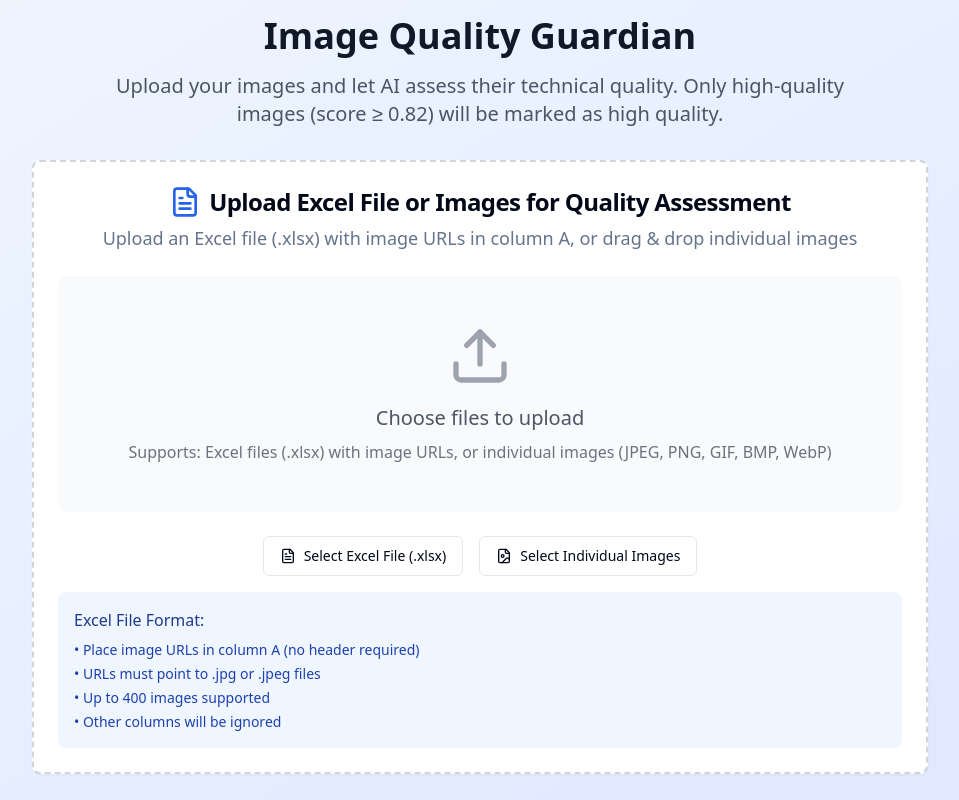
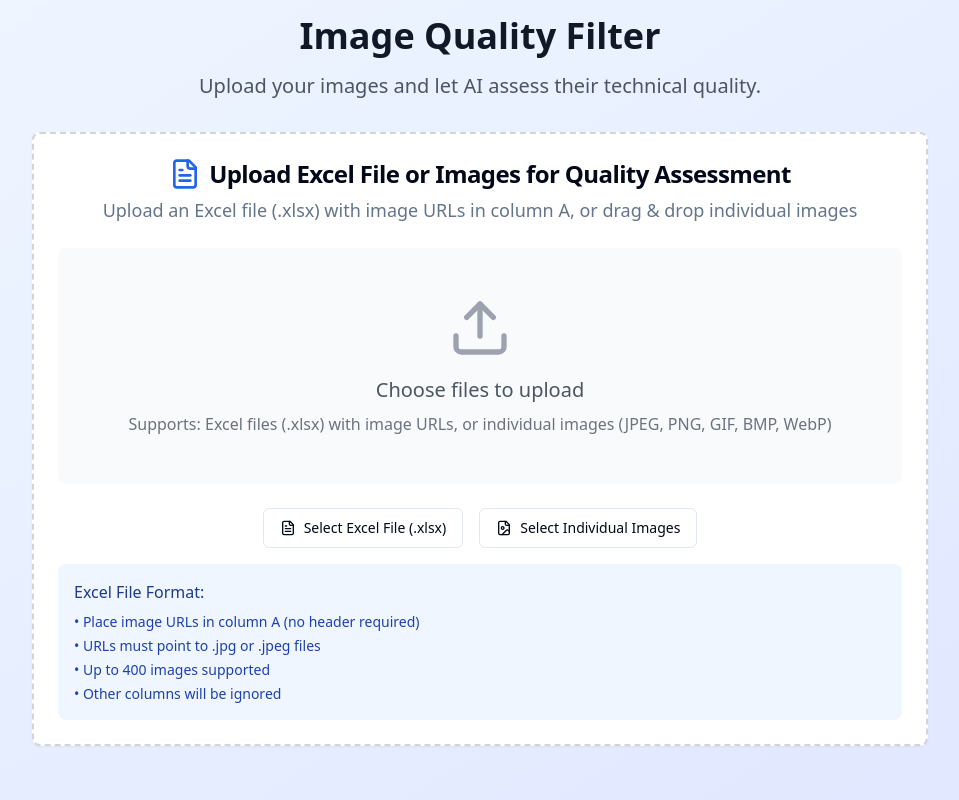
Before and after one commit to Mujtaba-Noor-Khan/image-guardian-select, a React (Vite) app: page / in a window 1280 px wide. Shown: the whole page, without its empty margins (160-1119 px from the left). Built offline with nearby package versions, Linux system fonts and the light colour scheme.

Commit message:
Code edited in Lovable Code Editor
Edited UI in Lovable

```diff
--- a/src/pages/Index.tsx
+++ b/src/pages/Index.tsx
@@ -37,11 +37,10 @@ const Index = () => {
       <div className="max-w-6xl mx-auto">
         <div className="text-center mb-8">
           <h1 className="text-4xl font-bold text-gray-900 mb-4">
-            Image Quality Guardian
+            Image Quality Filter
           </h1>
           <p className="text-xl text-gray-600 max-w-3xl mx-auto">
             Upload your images and let AI assess their technical quality.
-            Only high-quality images (score ≥ 0.82) will be marked as high quality.
           </p>
         </div>
 
```
